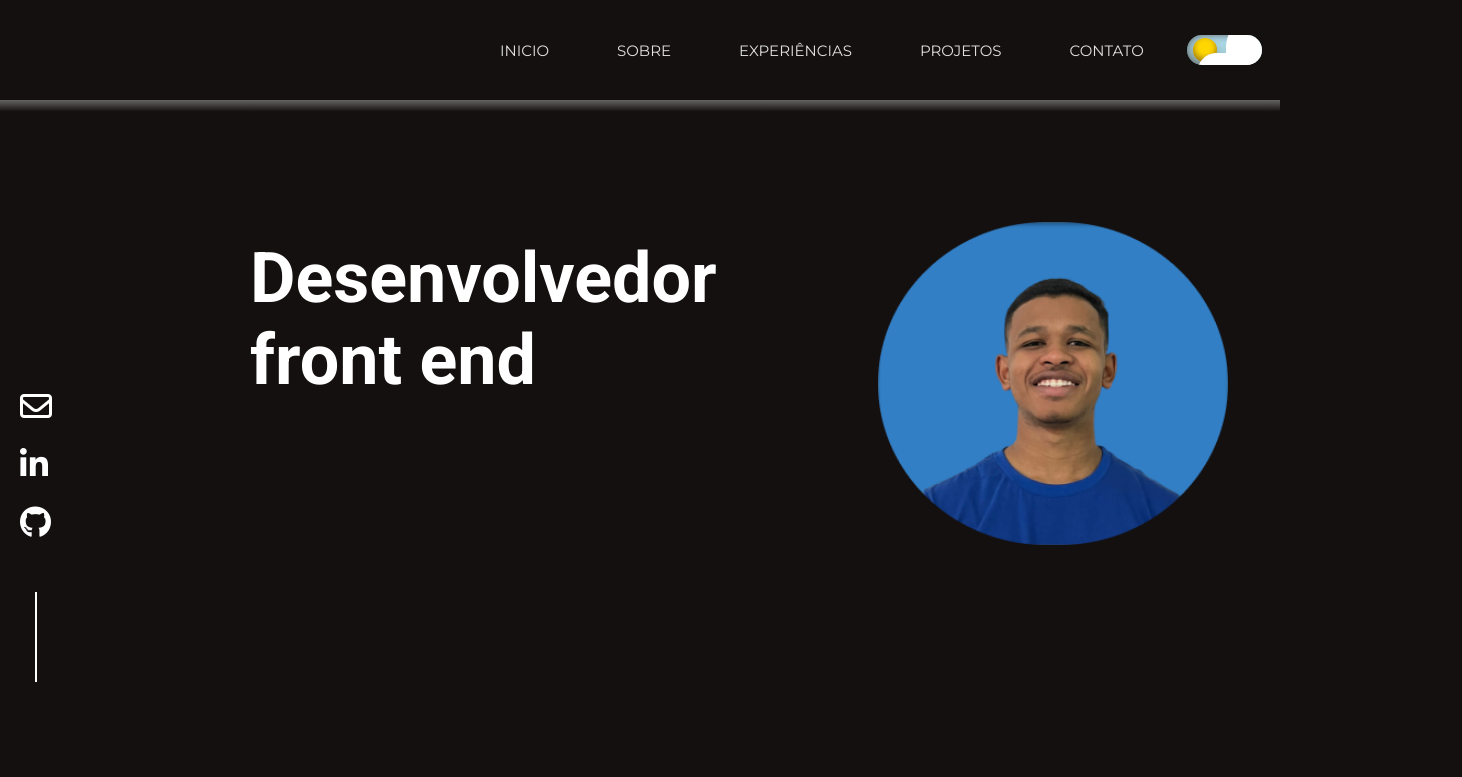
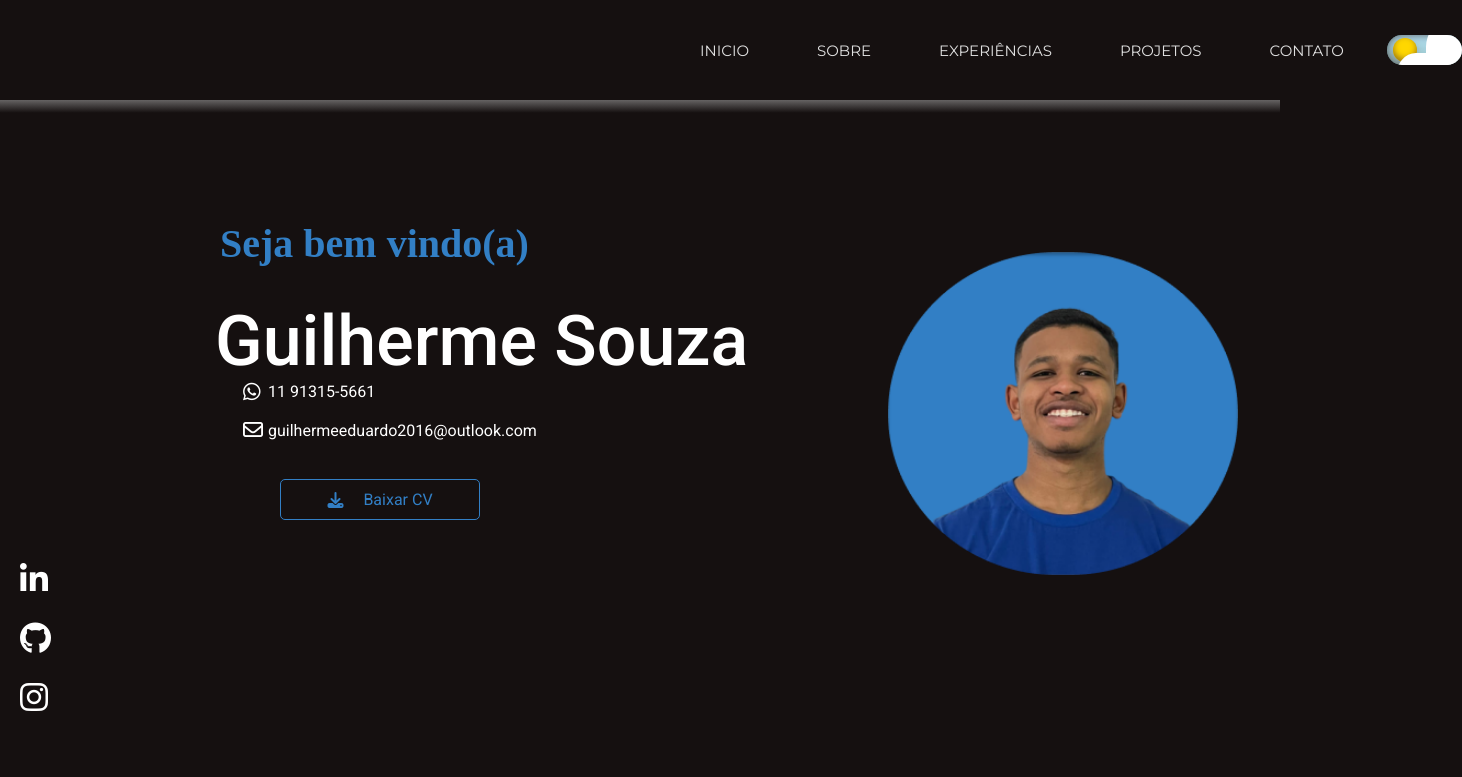
Before and after one commit to Guilherme1Souza/my_portfolio, a plain HTML site: page index.html in a window 1280 px wide. Shown: the top 777 px of the page, 1462 px wide, since content can reach past the window. Drawn offline with Linux system fonts and the light colour scheme; a web font is replaced by a local one.

Commit message:
feat: adicionando botão CV e hiper links para redes sociais

```diff
--- a/index.html
+++ b/index.html
@@ -5,17 +5,16 @@
   <meta charset="UTF-8" />
   <meta http-equiv="X-UA-Compatible" content="IE=edge" />
   <meta name="viewport" content="width=device-width, initial-scale=1.0" />
+
+
   <link rel="preconnect" href="https://fonts.googleapis.com" />
   <link rel="preconnect" href="https://fonts.gstatic.com" crossorigin />
+  <link href="https://fonts.googleapis.com/css2?family=Montserrat:ital,wght@0,100..900;1,100..900&family=Roboto:ital,wght@0,100;0,300;0,400;0,500;0,700;0,900;1,100;1,300;1,400;1,500;1,700;1,900&family=Shrikhand&display=swap" rel="stylesheet">
 
-  <link
-    href="https://fonts.googleapis.com/css2?family=Montserrat:ital,wght@0,100..900;1,100..900&family=Roboto:ital,wght@0,100;0,300;0,400;0,500;0,700;0,900;1,100;1,300;1,400;1,500;1,700;1,900&display=swap"
-    rel="stylesheet" />
 
-  <script src="https://kit.fontawesome.com/3b0c91bdb2.js" crossorigin="anonymous">
-  </script>
+  <script src="https://kit.fontawesome.com/3b0c91bdb2.js" crossorigin="anonymous"></script>
 
-  <title>Toggle - CSS</title>
+  <title>Meu portfólio</title>
 
   <link rel="stylesheet" href="src/style/header.css" />
   <link rel="stylesheet" href="./src/style/about.css">
@@ -50,39 +49,34 @@
     <div class="hero_sociais">
       <div class="hero-sociais-img">
         <a href="">
-          <i id="img_social" class="fa-regular fa-envelope fa-2xl"></i>
-        </a>
-        <a href="">
           <i id="img_social" class="fa-brands fa-linkedin-in fa-2xl"></i>
         </a>
         <a href="">
           <i id="img_social" class="fa-brands fa-github fa-2xl"></i>
         </a>
-        <div class="line"></div>
+        <a href="">
+          <i id="img_social" class="fa-brands fa-instagram fa-2xl"></i>
+        </a>
       </div>
     </div>
 
     <div class="hero_text">
-      <h1>Desenvolvedor front end</h1>
+      <h2>Seja bem vindo(a)</h2>
+      <h1>Guilherme Souza</h1>
+      <div class="hero_text_info">
+        <a href="https://wa.me/5511913155661?text=Ol%C3%A1%2C%20Guilherme!%0AGostaria%20de%20realizar%20o%20or%C3%A7amento%20de%20cria%C3%A7%C3%A3o%20de%20sites%20com%20voc%C3%AA."><i id="img_social" class="fa-brands fa-whatsapp fa-lg"></i>11 91315-5661</a>
+        <a href="mailto:guilhermeeduardo2016@outlook.com?subject=Desenvolvimento%20Front-end&body=Olá,%20gostaria%20de%20falar%20sobre..."><i id="img_social" class="fa-regular fa-envelope fa-lg"></i>guilhermeeduardo2016@outlook.com</a>
+      </div>
+      <div class="hero_text_info_cv">
+        <a href="./src/CV GUILHERME SOUZA 2024.pdf" class="btn-cv"><i class="fa-solid fa-download"></i> Baixar CV</a>
+      </div>
     </div>
+
     <div class="hero_img">
       <img src="./src/images/perfil 1.png" alt="" class="perfil" />
     </div>
   </div>
-  <main>
 
-    <div id="about">
-      <div class="about_section">
-        <div class="img_main">
-          <img src="./src/images/foto_main1.jpeg" alt="" class="foto_main1">
-        </div>
-        <h3>Sobre mim</h3>
-      </div>
-
-    </div>
-
-
-  </main>
 </body>
 
 </html>
--- a/script.js
+++ b/script.js
@@ -1,6 +1,6 @@
 const toggle = document.getElementById("toggle");
 const body = document.getElementById('body');
 toggle.addEventListener('change', () => {
-  body.classList.toggle('dark');f
+  body.classList.toggle('dark');
 
 })
--- a/src/style/about.css
+++ b/src/style/about.css
@@ -1,23 +1,3 @@
-.about_section {
-    display: flex;
+.experience {
+    margin-top: 500px;
 }
-
-h3 {
-    font-family: "Roboto", sans-serif;
-    font-size: 40px;
-    font-weight: 700;
-    width: 588px;
-    height: 233px;
-    color: var(--white);
-    margin: 190px 0px 363px 140px;
-}
-
-.img_main {
-    margin: 100px 200px 300px 120px;
-    background-size: cover;
-}
-
-.foto_main1 {
-    width: 350px;
-    height: 323px;
-}
--- a/src/style/dark.css
+++ b/src/style/dark.css
@@ -35,9 +35,16 @@ body.dark #img_social:hover {
   color: var(--color-blue);
 }
 
-body.dark .line {
-  width: 2px;
-  height: 90px;
-  background-color: var(--black);
-  margin: 15px 0 0 35px;
+
+body.dark a {
+  color: var(--black);
 }
+
+body.dark .btn-cv {
+  color: var(--color-blue);
+}
+
+body.dark .btn-cv:hover  {
+  background-color: #0056b3;
+  color: var(--white);
+}
--- a/src/style/header.css
+++ b/src/style/header.css
@@ -24,7 +24,7 @@ body {
   display: flex;
   justify-content: space-between;
   align-items: center;
-  margin-left: 500px;
+  margin-left: 700px;
   gap: 68px;
   list-style: none;
 }
@@ -48,16 +48,16 @@ body {
   bottom: 5px;
   left: 0;
   width: 0;
-  /* Inicialmente 0 para permitir a transição */
+
   height: 3px;
   background-color: var(--color-blue);
   transition: width .5s;
-  /* Transição apenas na largura */
+
 }
 
 .nav-list a:hover::before {
   width: 100%;
-  /* Expande a largura ao passar o cursor */
+
 }
 
 .dark {
@@ -240,25 +240,49 @@ input:checked+.slider .star::after {
 .hero {
   display: flex;
   align-items: center;
+  gap: 80px;
+  height: 640px;
+  background: linear-gradient(180deg, rgba(101, 99, 99, 1) 0%, rgba(21, 16, 16, 1) 2%);
+}
 
-  gap: 40px;
-  height: 580px;
-  background: rgb(101, 99, 99);
-  background: linear-gradient(180deg, rgba(101, 99, 99, 1) 0%, rgba(21, 16, 16, 1) 2%);
+.hero_text {
+  display: flex;
+  flex-direction: column;
+  margin: 0 0 100px 100px;
+}
+
+h2 {
+  font-family: "Shrikhand", serif;
+  font-size: 40px;
+  width: 588px;
+  height: 80px;
+  color: var(--color-blue);
+  margin-left: 40px;
 }
 
 h1 {
   font-family: "Roboto", sans-serif;
+  font-weight: 500;
   font-size: 70px;
-  font-weight: 700;
-  width: 588px;
-  height: 233px;
   color: var(--white);
-  margin: 290px 0px 363px 140px;
+  margin-left: 35px;
+}
+
+.hero_text_info {
+  display: flex;
+  flex-direction: column;
+  justify-content: start;
+  color: var(--white);
+}
+
+a {
+  font-family: "Roboto", sans-serif;
+  text-decoration: none;
+  color: var(--white);
 }
 
 .hero_img {
-  margin: 290px 500px 300px 0px;
+  margin: 290px 500px 300px 0;
   background-size: cover;
 }
 
@@ -267,12 +291,10 @@ h1 {
   height: 323px;
 }
 
-
-.hero_sociais {
+.hero-sociais-img {
   display: flex;
   flex-direction: column;
-
-  margin-top: 200px;
+  position: fixed;
 }
 
 #img_social {
@@ -280,20 +302,39 @@ h1 {
   width: 50px;
   height: 50px;
   margin-left: 20px;
-  transition: 0.2s ease-in-out;
+  transition: color 0.2s ease-in-out;
 }
 
 #img_social:hover {
   color: var(--color-blue);
 }
 
-.line {
-  width: 2px;
-  height: 90px;
-  background-color: var(--white);
-  margin: 20px 0 0 35px;
+.hero_text_info #img_social {
+  height: 30px;
+  margin-left: 38px;
 }
 
-.hero_link_sociais {
-  margin: 0px 10px 100px 120px;
+.fa-whatsapp:before,
+.fa-envelope:before {
+  margin-left: 25px;
 }
+
+.btn-cv {
+  display: flex;
+  justify-content: center;
+  align-items: center;
+  margin: 20px 0 0 100px;
+  padding: 10px 20px;
+  width: 200px;
+  background-color: transparent;
+  border: 1px solid var(--color-blue);
+  color: var(--color-blue);
+  border-radius: 5px;
+  gap: 20px;
+  transition: background-color 0.3s ease, color 0.3s ease;
+}
+
+.btn-cv:hover {
+  background-color: #0056b3;
+  color: var(--white);
+}
```
Also changed, not shown: 1 other file.
